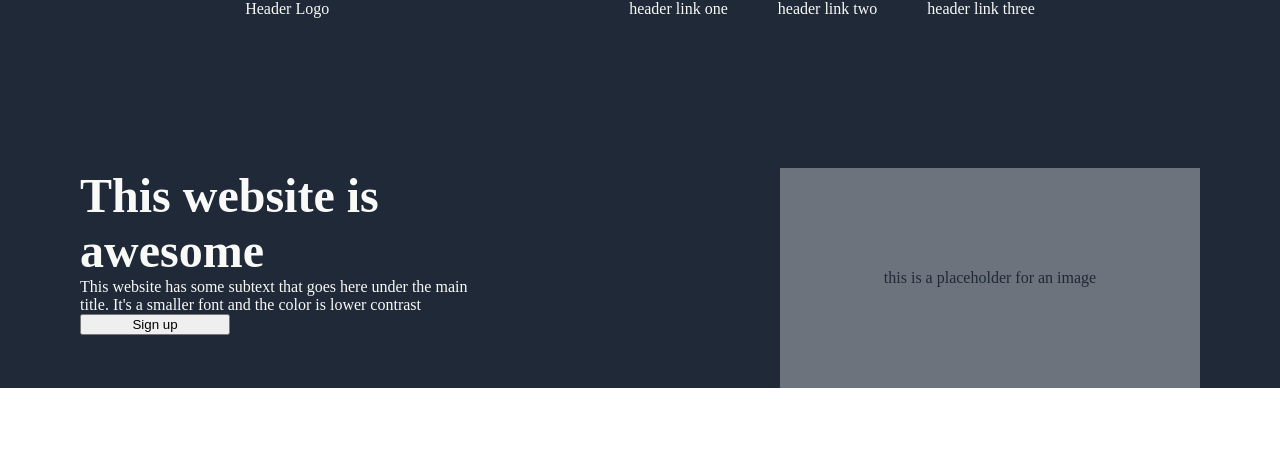
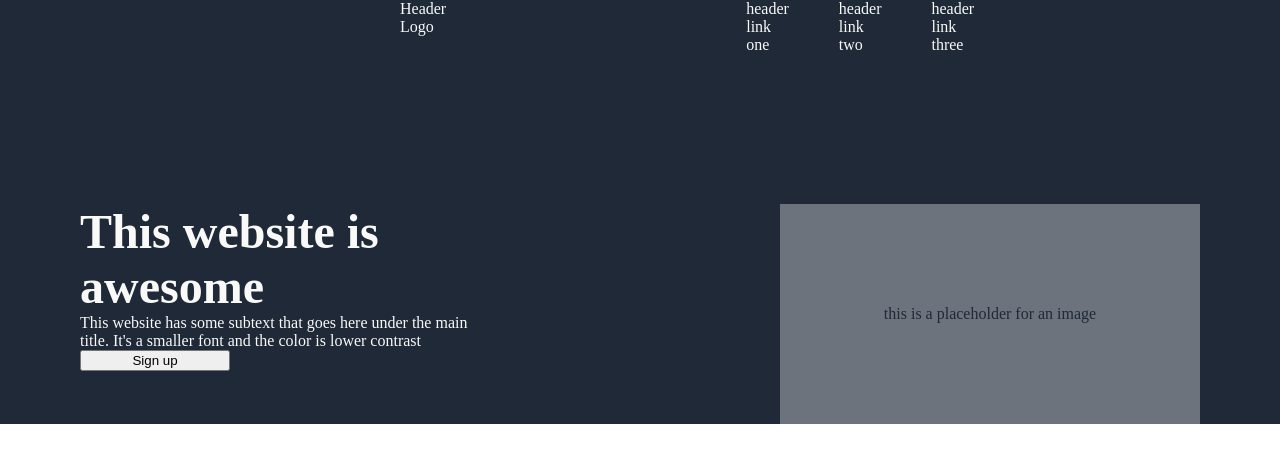
Before and after one commit to gp2856/project_landing_page, a plain HTML site: page index.html in a window 1280 px wide. Drawn offline with Linux system fonts and the light colour scheme.

Commit message:
added some margin to the header for better alignment -- is there a better solution to this?

```diff
--- a/styles.css
+++ b/styles.css
@@ -17,11 +17,13 @@ body {
 
 .header {
     display: flex;
-    justify-content: center;
+    justify-content: space-between;
     gap: 300px;
     background: #1F2937;
     color: #F9FAF8;
     margin-top: 0;
+    margin-left: 400px;
+    margin-right: 400px;
 }
 
 .top {
```
